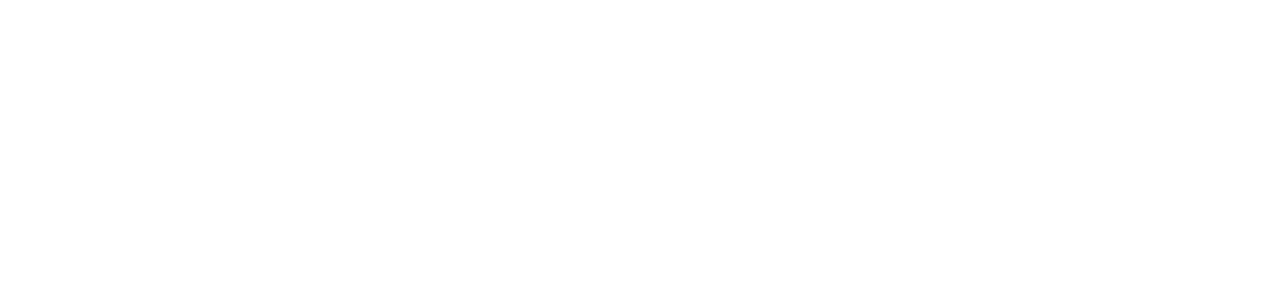
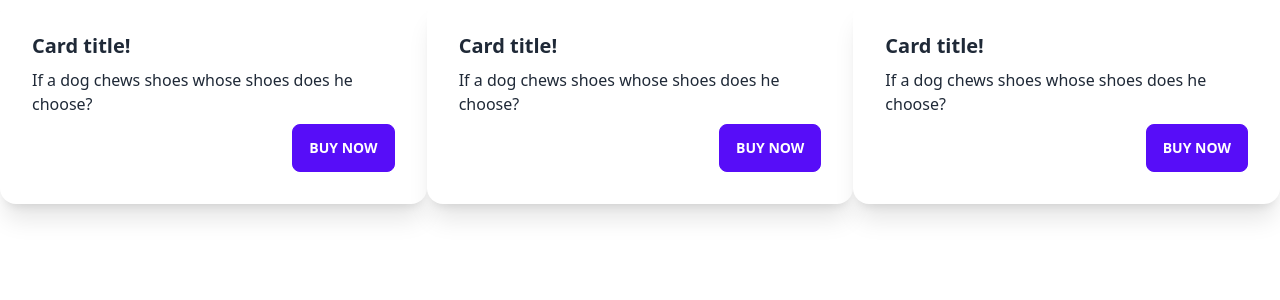
Before and after one commit to Tanmoy-Parvez/explore-next-js-more, a Next.js app: page /products in a window 1280 px wide. Shown: the top 300 px of the page. Built offline with nearby package versions, Linux system fonts and the light colour scheme; data requests are answered from the project's data file.

Commit message:
cards added

```diff
--- a/pages/products/index.js
+++ b/pages/products/index.js
@@ -1,12 +1,25 @@
 import Head from "next/head";
 
-const ProductList = ({ products}) => {
+const ProductList = ({ products }) => {
     return (
         <div>
             <Head>
                 <title>Next.JS-Product List</title>
             </Head>
-
+            <div  className="grid grid-cols-3">
+            {
+                products.map(product =>
+                        <div key={product.id} className="card bg-base-100 shadow-xl">
+                            <div className="card-body">
+                                <h2 className="card-title">Card title!</h2>
+                                <p>If a dog chews shoes whose shoes does he choose?</p>
+                                <div className="card-actions justify-end">
+                                    <button className="btn btn-primary">Buy Now</button>
+                                </div>
+                            </div>
+                    </div>)
+            }
+            </div>
         </div>
     );
 };
```
